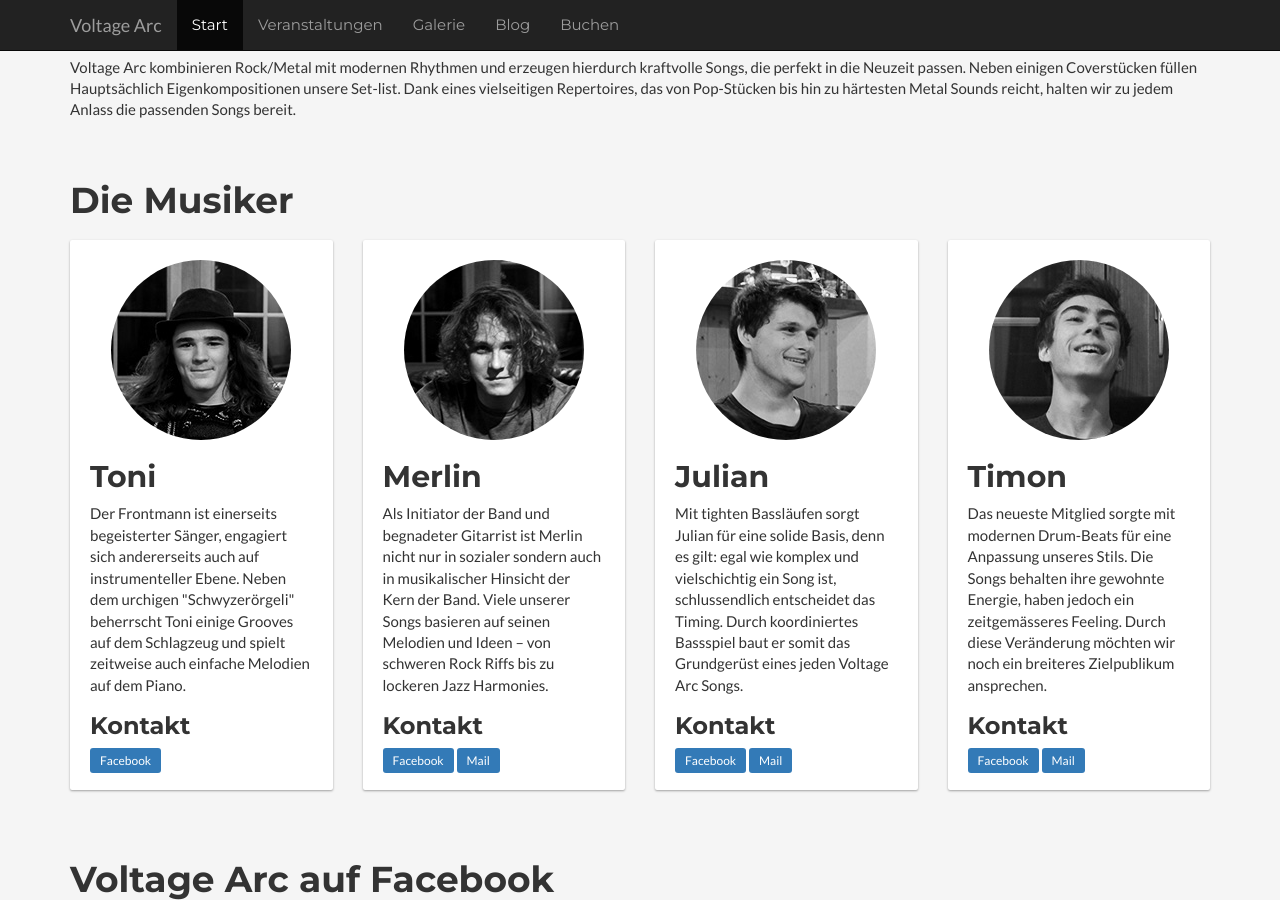
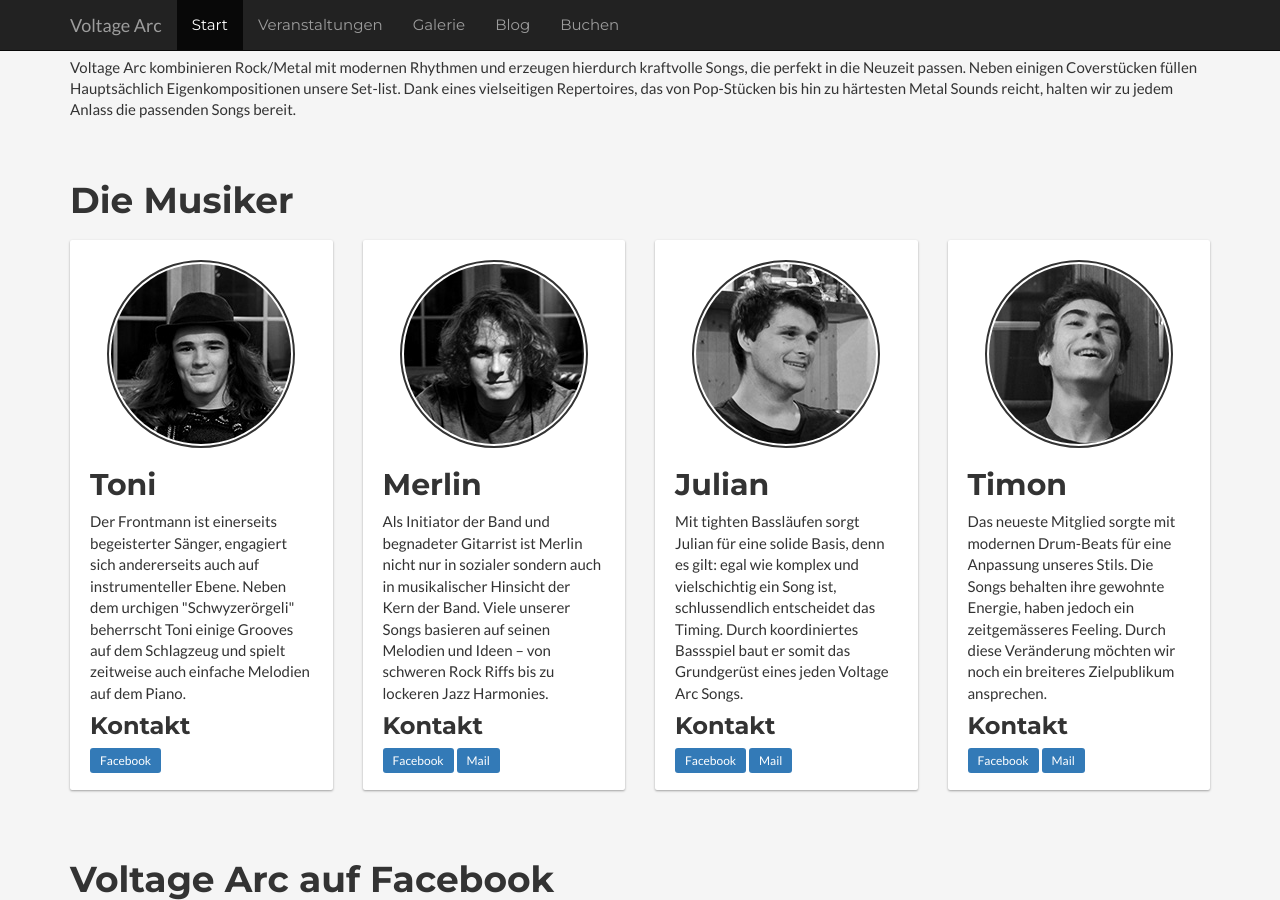
Before and after one commit to theCubix/va, a Jekyll site: the page built from index.html, in a window 1280 px wide and 900 px high, scrolled down 953 px. Built offline with Jekyll 4.4.1, drawn with Linux system fonts in a browser that asks for light colours.

Commit message:
Added rim to images

```diff
--- a/css/custom.css
+++ b/css/custom.css
@@ -215,6 +215,11 @@ audio {
     background-color: #fff;
     border-radius: 2px;
     overflow: hidden;
+}
+
+.about-card > img {
+    border: 2px solid;
+    padding: 2px;
 }
 
 .align-bottom {
```
